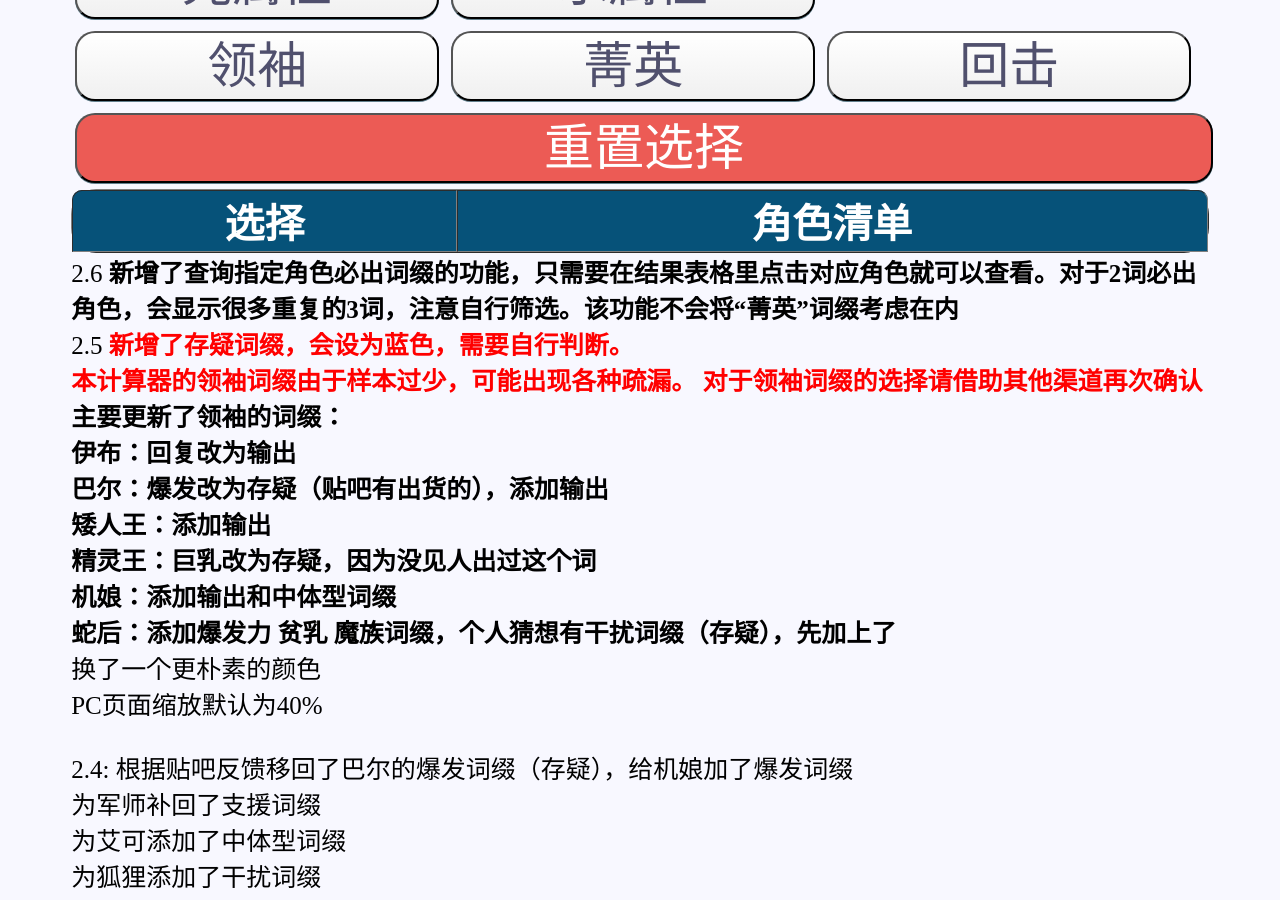
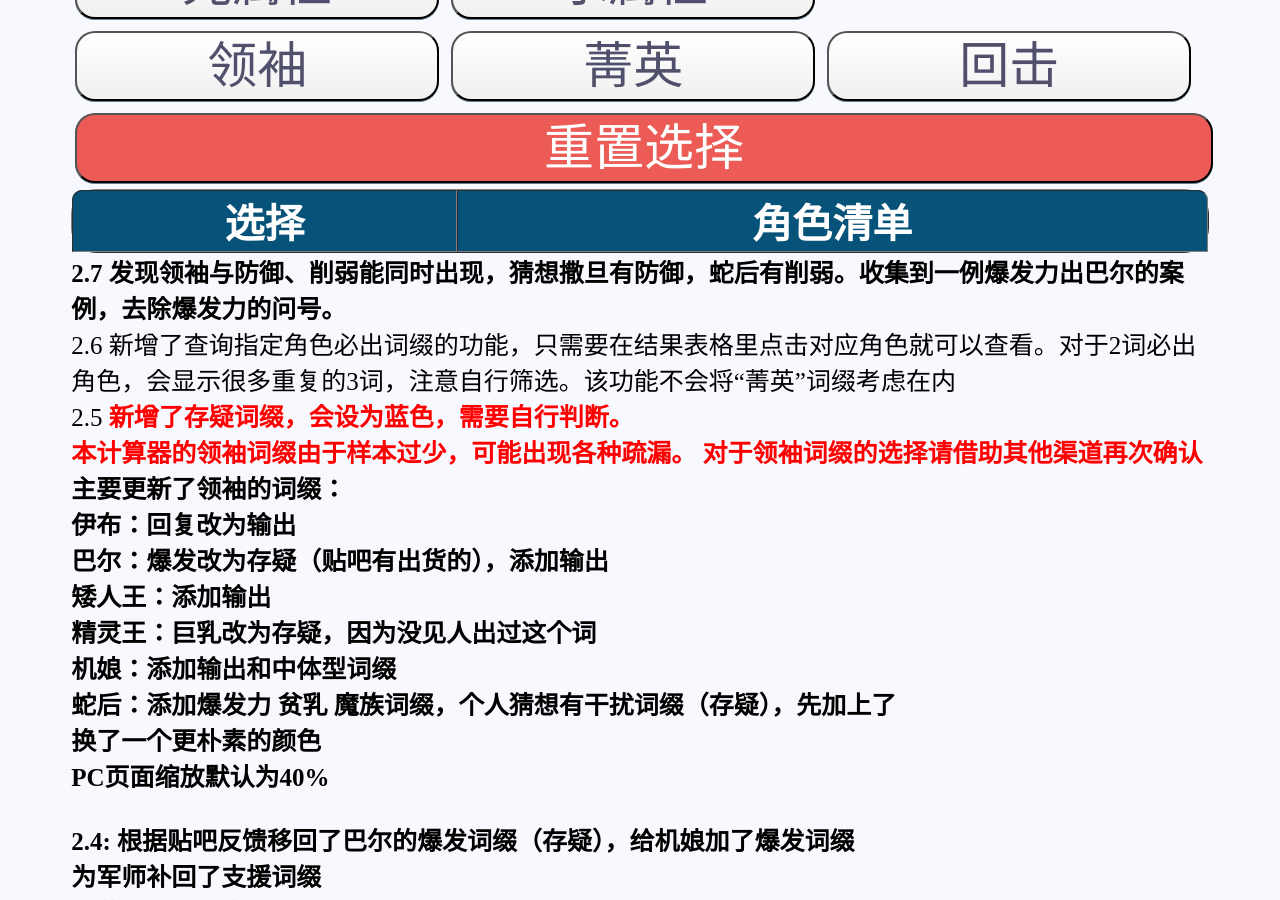
Before and after one commit to RShock/RShock.github.io, a Jekyll site: the page index.html, which Jekyll copies as it is, in a window 1280 px wide and 900 px high, scrolled down 966 px. Built offline with Jekyll 4.4.1, drawn with Linux system fonts in a browser that asks for light colours; comment, search, counter and statistics services are not loaded; some of the changed text lies outside the part shown.

Commit message:
Update index.html

```diff
--- a/index.html
+++ b/index.html
@@ -267,13 +261,13 @@
     }
 
     var dataset = [
-      ["3☆魔王 巴尔", "领袖", "火属性", "魔族", "中体型", "攻击者", "爆发力(?)", "输出"],
-      ["3☆魔王 撒旦", "领袖", "暗属性", "魔族", "中体型", "守护者", "生存力", "回击"],
+      ["3☆魔王 巴尔", "领袖", "火属性", "魔族", "中体型", "攻击者", "爆发力", "输出"],
+      ["3☆魔王 撒旦", "领袖", "暗属性", "魔族", "中体型", "守护者", "生存力", "回击", "防御(?)"],
       ["3☆精灵王 赛露西亚", "领袖", "风属性", "亚人", "中体型", "巨乳(?)", "辅助者", "爆发力", "支援"],
       ["3☆矮人王 兰儿", "领袖", "水属性", "亚人", "小体型", "贫乳", "攻击者", "爆发力", "输出"],
       ["3☆法斯公主 露露", "领袖", "风属性", "人类", "治疗者", "回复"],
       ["3☆魔王 伊布力斯", "领袖", "光属性", "魔族", "中体型", "攻击者", "生存力", "输出"],
-      ["3☆蛇女之后 梅斯米奈雅(收集中)", "领袖", "火属性", "妨碍者", "爆发力", "贫乳", "魔族", "干扰(?)"],
+      ["3☆蛇女之后 梅斯米奈雅(收集中)", "领袖", "火属性", "妨碍者", "爆发力", "贫乳", "魔族", "干扰(?)", "削弱(?)"],
       ["3☆KS-VIII 魔人偶", "暗属性", "攻击者", "领袖", "爆发力", "输出", "中体型"],
 
       ["2☆魔管家 艾可", "菁英", "暗属性", "魔族", "辅助者", "中体型", "美乳", "支援"],
@@ -345,7 +339,7 @@
 
 <body style="background:#F8F8FF" id="body">
   <div id="center_box">
-    <h1>全境征才计算器 Ver2.6 by 小r</h1>
+    <h1>全境征才计算器 Ver2.7 by 小r</h1>
 
     <button type="button" class='btn_normal btn'>攻击者</button>
     <button type="button" class='btn_normal btn'>守护者</button>
@@ -401,17 +395,18 @@
     </table>
 
     <div id="foobar">
-      2.6 <b>新增了查询指定角色必出词缀的功能，只需要在结果表格里点击对应角色就可以查看。对于2词必出角色，会显示很多重复的3词，注意自行筛选。该功能不会将“菁英”词缀考虑在内</b></br>
+      <b> 2.7 发现领袖与防御、削弱能同时出现，猜想撒旦有防御，蛇后有削弱。收集到一例爆发力出巴尔的案例，去除爆发力的问号。</b></br>
+      2.6 新增了查询指定角色必出词缀的功能，只需要在结果表格里点击对应角色就可以查看。对于2词必出角色，会显示很多重复的3词，注意自行筛选。该功能不会将“菁英”词缀考虑在内</br>
       2.5 <b><font color="red">新增了存疑词缀，会设为蓝色，需要自行判断。</br>
         本计算器的领袖词缀由于样本过少，可能出现各种疏漏。
-        对于领袖词缀的选择请借助其他渠道再次确认</font></b></br>
-        <b>主要更新了领袖的词缀：</b></br>
-        <b>伊布：回复改为输出</b></br>
-        <b>巴尔：爆发改为存疑（贴吧有出货的），添加输出</b></br>
-        <b>矮人王：添加输出</b></br>
-        <b>精灵王：巨乳改为存疑，因为没见人出过这个词</b></br>
-        <b>机娘：添加输出和中体型词缀</b></br>
-        <b>蛇后：添加爆发力 贫乳 魔族词缀，个人猜想有干扰词缀（存疑），先加上了</b></br>
+        对于领袖词缀的选择请借助其他渠道再次确认</font></br>
+        主要更新了领袖的词缀：</br>
+        伊布：回复改为输出</br>
+        巴尔：爆发改为存疑（贴吧有出货的），添加输出</br>
+        矮人王：添加输出</br>
+        精灵王：巨乳改为存疑，因为没见人出过这个词</br>
+        机娘：添加输出和中体型词缀</br>
+        蛇后：添加爆发力 贫乳 魔族词缀，个人猜想有干扰词缀（存疑），先加上了</br>
         换了一个更朴素的颜色</br>
         PC页面缩放默认为40%</br>
       <br/>
```
Also changed, not shown: other parts of index.html (+0 -6 lines).
